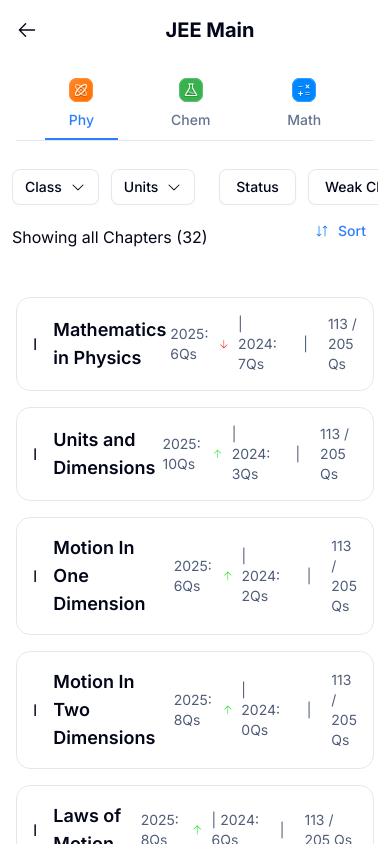
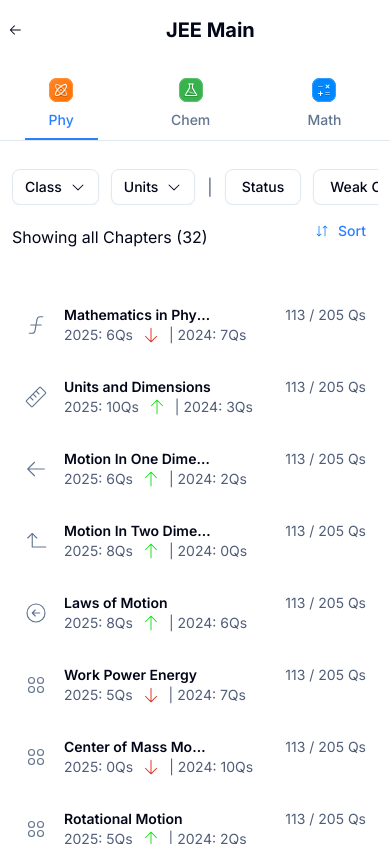
Before and after one commit to Navvyaa/EdTech, a Next.js app: page / in a window 390 px wide. Built offline with nearby package versions, Linux system fonts and the light colour scheme.

Commit message:
feat: update dependencies and enhance UI components with improved styling and icons

```diff
--- a/package.json
+++ b/package.json
@@ -27,7 +27,7 @@
     "@eslint/eslintrc": "^3",
     "@tailwindcss/postcss": "^4",
     "@types/node": "^20",
-    "@types/react": "^19",
+    "@types/react": "^19.1.6",
     "@types/react-dom": "^19",
     "eslint": "^9",
     "eslint-config-next": "15.3.3",
--- a/src/app/globals.css
+++ b/src/app/globals.css
@@ -123,3 +123,13 @@
     @apply bg-background text-foreground;
   }
 }
+
+.no-scrollbar::-webkit-scrollbar {
+  display: none;
+}
+
+/* Hide scrollbar for IE, Edge and Firefox */
+.no-scrollbar {
+  -ms-overflow-style: none;  /* IE and Edge */
+  scrollbar-width: none;  /* Firefox */
+}
--- a/src/app/page.tsx
+++ b/src/app/page.tsx
@@ -1,10 +1,11 @@
 import MainContent from "@/components/MainContent";
 import { Navbar } from "@/components/Navbar";
+
 // import Image from "next/image";
 
 export default function Home() {
   return (
-    <div className=" relative  bg-background text-foreground lg:px-6 rounded-lg flex flex-col  h-[100dvh] sm:flex-row">
+    <div className=" relative  lg:px-6 rounded-lg flex flex-col  h-[100dvh] lg:flex-row">
       <Navbar />
       <MainContent />
 
--- a/src/components/ChapterList.tsx
+++ b/src/components/ChapterList.tsx
@@ -2,18 +2,59 @@
 import { useAppSelector } from '@/hooks/hooks'
 import { Skeleton } from "@/components/ui/skeleton"
 import { selectFilteredChapters } from '@/redux/selectors/chapterSelectors'
-import { ArrowDown, ArrowUp } from '@phosphor-icons/react'
+import {
+    ArrowDown,
+    ArrowUp,
+    ArrowLeft,
+    Graph,
+    Function,
+    CirclesFour,
+    Waves,
+    Lightning,
+    Atom,
+    Flame,
+    Flask,
+    ChartLine,
+    Calculator,
+    ArrowElbowLeftUp,
+    ArrowCircleLeft,
+    Ruler
+} from '@phosphor-icons/react'
+import { JSX } from 'react'
+
+const getChapterIcon = (chapterName: string) => {
+
+    const iconMap: Record<string, JSX.Element> = {
+        "Kinematics": <Graph size={24} weight="light" />,
+        "Mathematics in Physics": <Function size={24} weight="light" />,
+        "Units and Dimensions": <Ruler size={24} weight="light" />,
+        "Waves": <Waves size={24} weight="light" />,
+        "Electrostatics": <Lightning size={24} weight="light" />,
+        "Nuclear Physics": <Atom size={24} weight="light" />,
+        "Thermodynamics": <Flame size={24} weight="light" />,
+        "Chemical Bonding": <Flask size={24} weight="light" />,
+        "Calculus": <ChartLine size={24} weight="light" />,
+        "Algebra": <Calculator size={24} weight="light" />,
+        "Motion In Two Dimensions": <ArrowElbowLeftUp size={24} weight="light" />,
+        "Motion In One Dimension": <ArrowLeft size={24} weight="light" />,
+        "Laws of Motion": <ArrowCircleLeft size={24} weight="light" />,
+    };
+
+
+    return iconMap[chapterName] || <CirclesFour size={24} weight="light" />;
+};
 
 export const ChapterList = () => {
     const chapters = useAppSelector(selectFilteredChapters);
     const loading = useAppSelector(state => state.chapters.loading);
     const error = useAppSelector(state => state.chapters.error);
+    const hasInitialData = useAppSelector(state => state.chapters.chapters.length > 0);
 
-    if (loading) {
+    if (!hasInitialData || loading) {
         return (
             <div className="space-y-4 p-4">
                 {Array.from({ length: 5 }).map((_, index) => (
-                    <div key={index} className="flex items-center space-x-4 border border-border p-2">
+                    <div key={index} className="flex items-center space-x-4 border border-border p-2 rounded-xl">
                         <Skeleton className="h-12 w-12 rounded-full" />
                         <div className="space-y-2">
                             <Skeleton className="h-4 w-[250px]" />
@@ -29,24 +70,42 @@
         return <div className="text-center text-red-500 p-4">{error}</div>
     }
 
-    if (!chapters.length) {
-        return <div className="text-center text-subtext p-4">No chapters found</div>
+    if (!chapters.length && loading === false) {
+        return <div className="text-center text-subtext p-4 mt-5">Oops! No chapters found—try changing the filters.</div>
     }
 
     return (
-        <section className="h-full">
+        <section className="h-full mb-2">
 
-            <div className='flex flex-col gap-4 p-4'>
+            <div className='flex flex-col gap-4 p-4 mb-2'>
                 {chapters.map(chapter => (
                     <div
                         key={chapter.chapter}
-                        className="border border-border p-4 rounded-xl flex flex-row justify-between items-center"
+                        className="lg:border border-border lg:p-4 rounded-xl p-2 flex flex-col lg:flex-row gap-4 justify-between items-center "
                     >
-                        <div className='flex gap-4 items-center'>
-                            <p>I</p>
-                            <h3 className="font-semibold text-lg">{chapter.chapter}</h3>
+                        <div className='flex gap-4 items-center lg:w-auto w-full'>
+                            <div className="text-muted-foreground flex-shrink-0">
+                                {getChapterIcon(chapter.chapter)}
+                            </div>
+                            <div className='flex flex-col justify-between items-start w-full'>
+                                <div className='flex flex-row gap-2 justify-between items-center lg:gap-4 w-full'>
+                                    <h3 className="font-semibold lg:text-base text-sm truncate max-w-[150px] lg:hidden">{chapter.chapter}</h3>
+                                    <h3 className="font-semibold lg:text-base lg:block hidden">{chapter.chapter}</h3>
+                                    <p className='text-sm text-subtext lg:hidden'>113 / 205 Qs</p>
+                                </div>
+                                <div className='lg:hidden text-sm text-subtext w-full'>
+                                    <p className='flex gap-2 items-start'>
+                                        2025: {chapter.yearWiseQuestionCount[2025]}Qs
+                                        {chapter.yearWiseQuestionCount[2025] > chapter.yearWiseQuestionCount[2024]
+                                            ? <ArrowUp size={20} color="#1bde17" weight="light" />
+                                            : <ArrowDown size={20} color="#de2b17" weight="light" />
+                                        }
+                                        | 2024: {chapter.yearWiseQuestionCount[2024]}Qs
+                                    </p>
+                                </div>
+                            </div>
                         </div>
-                        <div className='flex text-sm items-center text-subtext'>
+                        <div className='lg:flex hidden text-sm items-center text-subtext'>
                             <p className='flex items-center gap-2'>
                                 2025: {chapter.yearWiseQuestionCount[2025]}Qs
                                 {chapter.yearWiseQuestionCount[2025] > chapter.yearWiseQuestionCount[2024]
@@ -55,8 +114,8 @@
                                 }
                                 | 2024: {chapter.yearWiseQuestionCount[2024]}Qs
                             </p>
-                            <p className='px-5'>|</p>
-                            <p>113 / 205 Qs</p>
+                            <p className='px-5 '>|</p>
+                            <p >113 / 205 Qs</p>
                         </div>
                     </div>
                 ))}
--- a/src/components/Filter.tsx
+++ b/src/components/Filter.tsx
@@ -34,7 +34,7 @@
 
   return (
     <>
-    <div className='flex items-center gap-3 lg:p-2 px-4 pl-0 lg:px-2 lg:pl-2 overflow-x-auto'>
+    <div className='flex items-center gap-3 lg:p-2 px-4 pl-0 lg:px-2 lg:pl-2 no-scrollbar overflow-x-auto'>
       <DropdownMenu>
         <DropdownMenuTrigger asChild>
           <Button variant="outline" size="default">
@@ -79,7 +79,7 @@
           </DropdownMenuRadioGroup>
         </DropdownMenuContent>
       </DropdownMenu>
-      <div className='w-px h-6 bg-subtext' />
+      <div className="text-subtext" >|</div>
       <DropdownMenu>
         <DropdownMenuTrigger asChild>
           <Button variant="outline" >
--- a/src/components/MainContent.tsx
+++ b/src/components/MainContent.tsx
@@ -28,7 +28,7 @@
         <main className='relative w-full h-[100dvh] bg-background lg:border border-subtext-2 flex flex-col overflow-hidden'>
 
             <div className='flex-none p-3'>
-                <div className='sm:flex w-full justify-center flex-col hidden items-center mb-4'>
+                <div className='lg:flex w-full justify-center flex-col hidden items-center mb-4'>
                     <div className='flex justify-center items-center gap-5 mb-4'>
                         {getSubjectIcon(currentSubject)}
                         <h1 className='text-center text-foreground font-bold text-xl'>{currentSubject} PYQs</h1>
--- a/src/components/Navbar.tsx
+++ b/src/components/Navbar.tsx
@@ -59,7 +59,7 @@
                         onClick={() => handleSubjectClick("Mathematics")}>
                         <div className='flex items-center gap-3'>
                             <Image src="/Maths.svg" alt="" className='w-6 h-6 ' width={8} height={8}/>
-                            <p className='text-base text-left'>Mathematics PYQs</p>
+                            <p className='text-base text-left '>Mathematics PYQs</p>
                         </div>
                         <CaretRight size={32} />
                     </Button>
@@ -67,16 +67,16 @@
             </nav>
 
             {/* Mobile Header */}
-            <nav className="lg:hidden bg-background text-foreground p-4 sticky top-0 w-full z-10">
+            <nav className="lg:hidden bg-background text-foreground p-4 px-0 sticky top-0 w-full z-10">
                 <div className='flex gap-2 w-full items-center mb-4'>
-                    <ArrowLeftIcon size={24} className='text-foreground' />
+                    <ArrowLeftIcon size={24} className='text-foreground pl-2' />
                     <div className='flex items-center w-full gap-2 justify-center'>
                         <p className='font-bold text-xl'>JEE Main</p>
                     </div>
                 </div>
 
                 {/* Mobile Subject Tabs */}
-                <div className='flex justify-evenly w-full pt-4 border-b border-border'>
+                <div className='flex justify-around w-full pt-4 border-b border-border'>
                     <Button
                         variant="ghost"
                         size="lg"
--- a/src/providers/Providers.tsx
+++ b/src/providers/Providers.tsx
@@ -10,8 +10,10 @@
       <ThemeProvider
         attribute="class"
         defaultTheme="system"
-        enableSystem
-        disableTransitionOnChange
+
+        enableSystem={true}
+        disableTransitionOnChange={false}
+
       >
         {children}
       </ThemeProvider>
```
Also changed, not shown: 1 other file (tests, documents, lock files or other folders).
